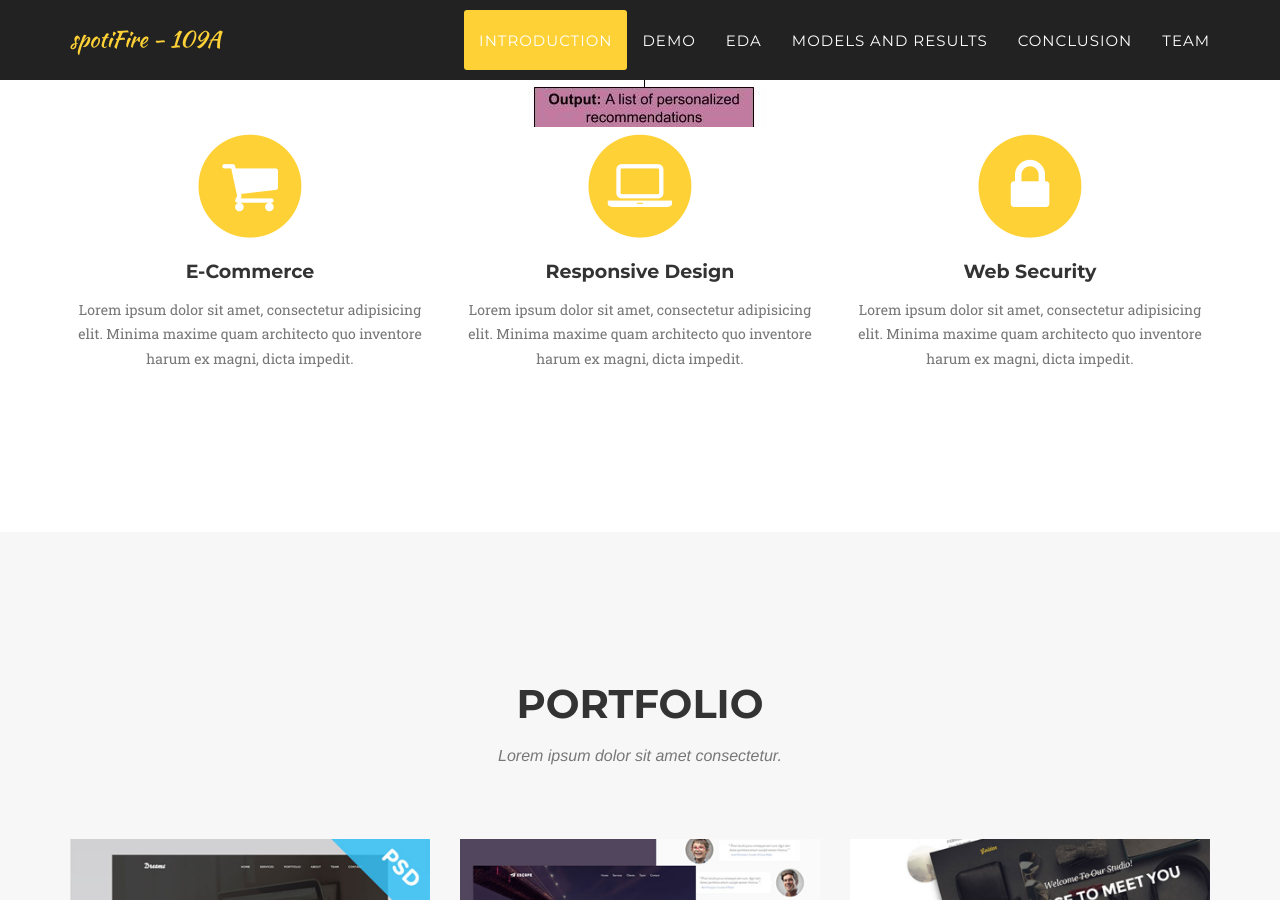
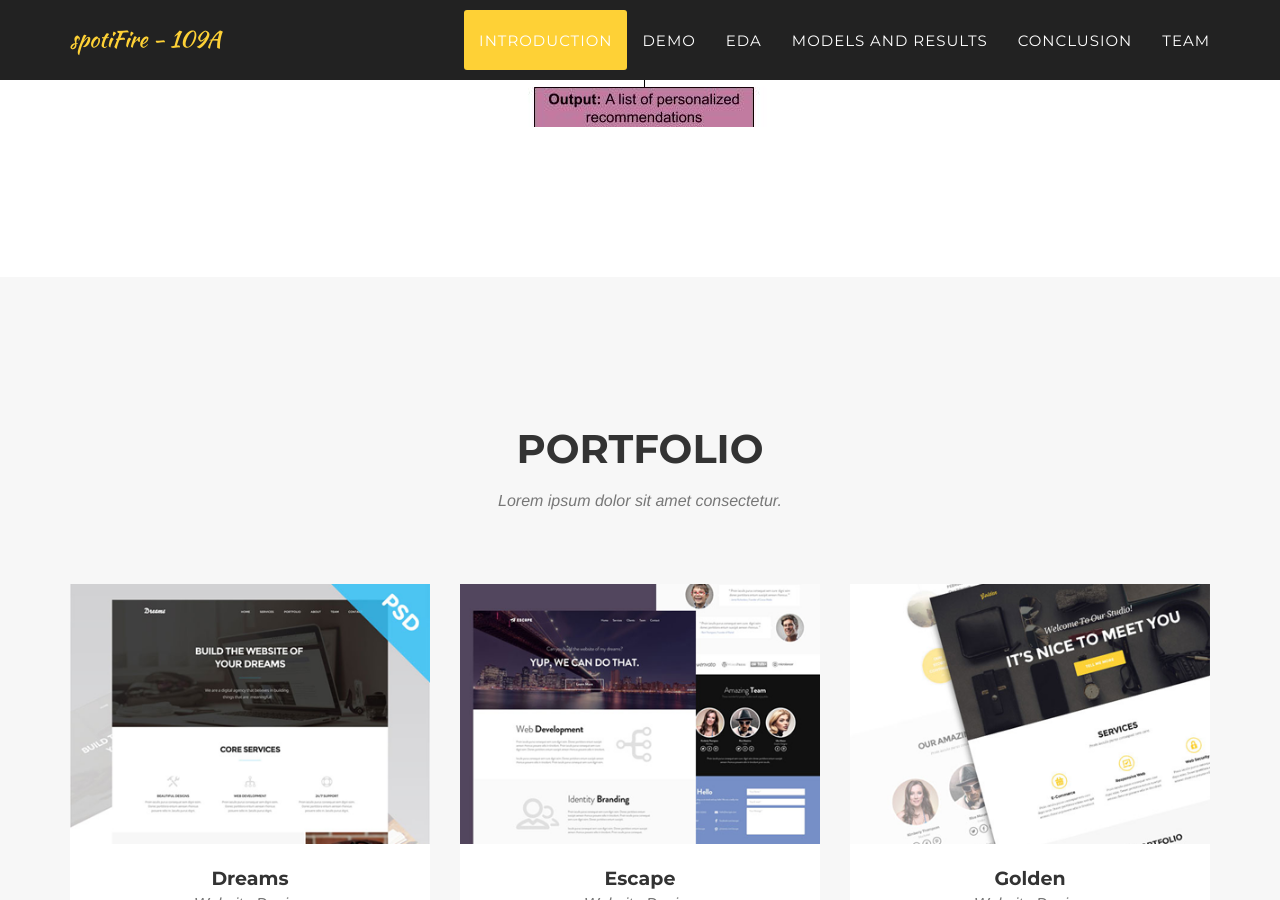
Before and after one commit to riacheruvu/109A_Final_Project, a Jekyll site: the page built from docs/index.html, in a window 1280 px wide and 900 px high, scrolled down 1719 px. Built offline with Jekyll 4.4.1, drawn with Linux system fonts in a browser that asks for light colours; some web fonts are replaced.

Commit message:
Cleaning up intro

```diff
--- a/docs/_includes/introduction.html
+++ b/docs/_includes/introduction.html
@@ -10,31 +10,4 @@
 
                 </div>
             </div>
-            <div class="row text-center">
-                <div class="col-md-4">
-                    <span class="fa-stack fa-4x">
-                        <i class="fa fa-circle fa-stack-2x text-primary"></i>
-                        <i class="fa fa-shopping-cart fa-stack-1x fa-inverse"></i>
-                    </span>
-                    <h4 class="service-heading">E-Commerce</h4>
-                    <p class="text-muted">Lorem ipsum dolor sit amet, consectetur adipisicing elit. Minima maxime quam architecto quo inventore harum ex magni, dicta impedit.</p>
-                </div>
-                <div class="col-md-4">
-                    <span class="fa-stack fa-4x">
-                        <i class="fa fa-circle fa-stack-2x text-primary"></i>
-                        <i class="fa fa-laptop fa-stack-1x fa-inverse"></i>
-                    </span>
-                    <h4 class="service-heading">Responsive Design</h4>
-                    <p class="text-muted">Lorem ipsum dolor sit amet, consectetur adipisicing elit. Minima maxime quam architecto quo inventore harum ex magni, dicta impedit.</p>
-                </div>
-                <div class="col-md-4">
-                    <span class="fa-stack fa-4x">
-                        <i class="fa fa-circle fa-stack-2x text-primary"></i>
-                        <i class="fa fa-lock fa-stack-1x fa-inverse"></i>
-                    </span>
-                    <h4 class="service-heading">Web Security</h4>
-                    <p class="text-muted">Lorem ipsum dolor sit amet, consectetur adipisicing elit. Minima maxime quam architecto quo inventore harum ex magni, dicta impedit.</p>
-                </div>
-            </div>
-        </div>
     </section>
```
